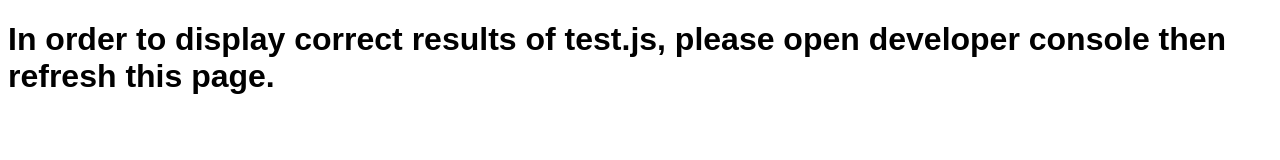
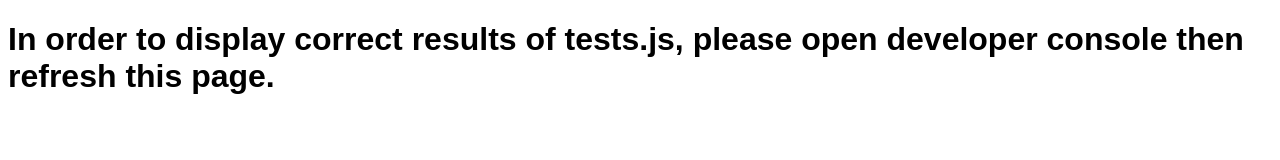
Before and after one commit to goferboy/CSCI-39548-Summer2021-Assignment02, a plain HTML site: page index.html in a window 1280 px wide. Drawn offline with Linux system fonts and the light colour scheme.

```diff
--- a/index.html
+++ b/index.html
@@ -11,7 +11,7 @@
         <title>CSCI-39548 - Summer 2021 - Assignment #2</title>
     </head>
     <body>
-        <h1 style="font-family: Sans-Serif;">In order to display correct results of test.js, please open developer console then refresh this page.</h1>
+        <h1 style="font-family: Sans-Serif;">In order to display correct results of tests.js, please open developer console then refresh this page.</h1>
         <script src="js/methods.js"></script>
         <script src="js/tests.js"></script>
     </body>
```
